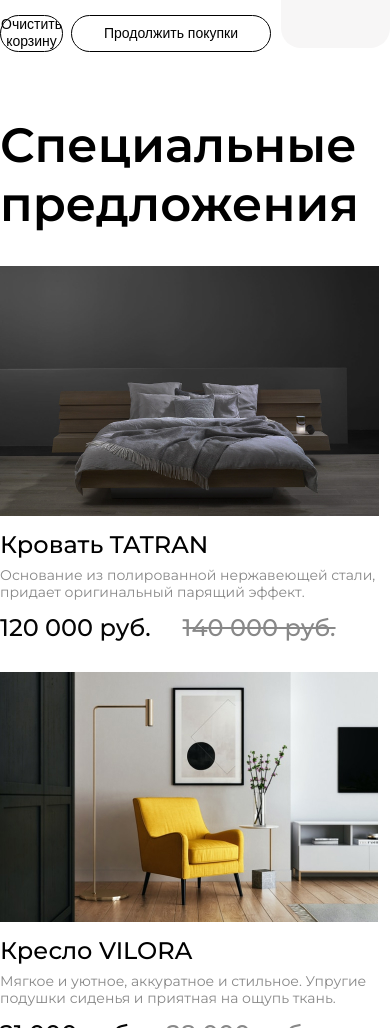
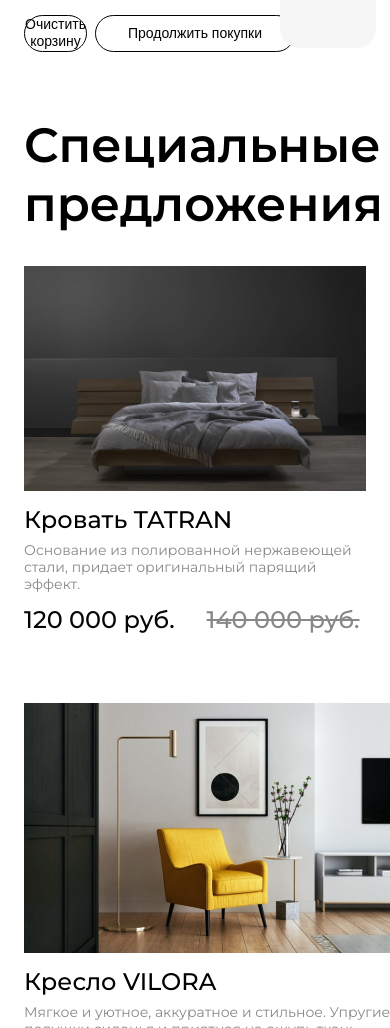
Before and after one commit to flydecisive/WebProjects, a plain HTML site: page site_furniture/cart.html in a window 390 px wide. Shown: the part 972-2000 px from the top of the page. Drawn offline with Linux system fonts and the light colour scheme.

Commit message:
Продолжаю дорабатывать сайт
Верстка адаптива под планшеты

```diff
--- /dev/null
+++ b/site_furniture/_tablet.scss
@@ -0,0 +1,24 @@
+@media (max-width: 1024px) {
+    .center {
+        padding-left: calc(50% - 393px);
+        padding-right: calc(50% - 393px);
+    }
+
+    .furniture {
+        &_item {
+            height: 268px;
+        }
+    }
+
+    .product_content {
+        column-gap: 29px;
+        row-gap: 39px;
+    }
+}
+
+@media (max-width: 833px) {
+    .center {
+        padding-left: 24px;
+        padding-right: 24px;
+    }
+}
--- a/site_furniture/style.scss
+++ b/site_furniture/style.scss
@@ -102,6 +102,7 @@ body {
     font-size: 64px;
     line-height: 70px;
     color: $textColor;
+    max-width: 792px;
 }
 
 .catalog_title {
@@ -215,11 +216,13 @@ body {
     margin-top: 32px;
     display: flex;
     flex-wrap: wrap;
-    justify-content: space-between;
+    // justify-content: space-between;
+    column-gap: 32px;
+    row-gap: 56px;
 }
 
 .product {
-    width: 379px;
+    width: 378px;
 }
 
 .product_img {
@@ -489,3 +492,4 @@ body {
 /*конец блока каталога */
 
 @import 'cart';
+@import 'tablet';
```
Also changed, not shown: site_furniture/style.css, 1 other file.
